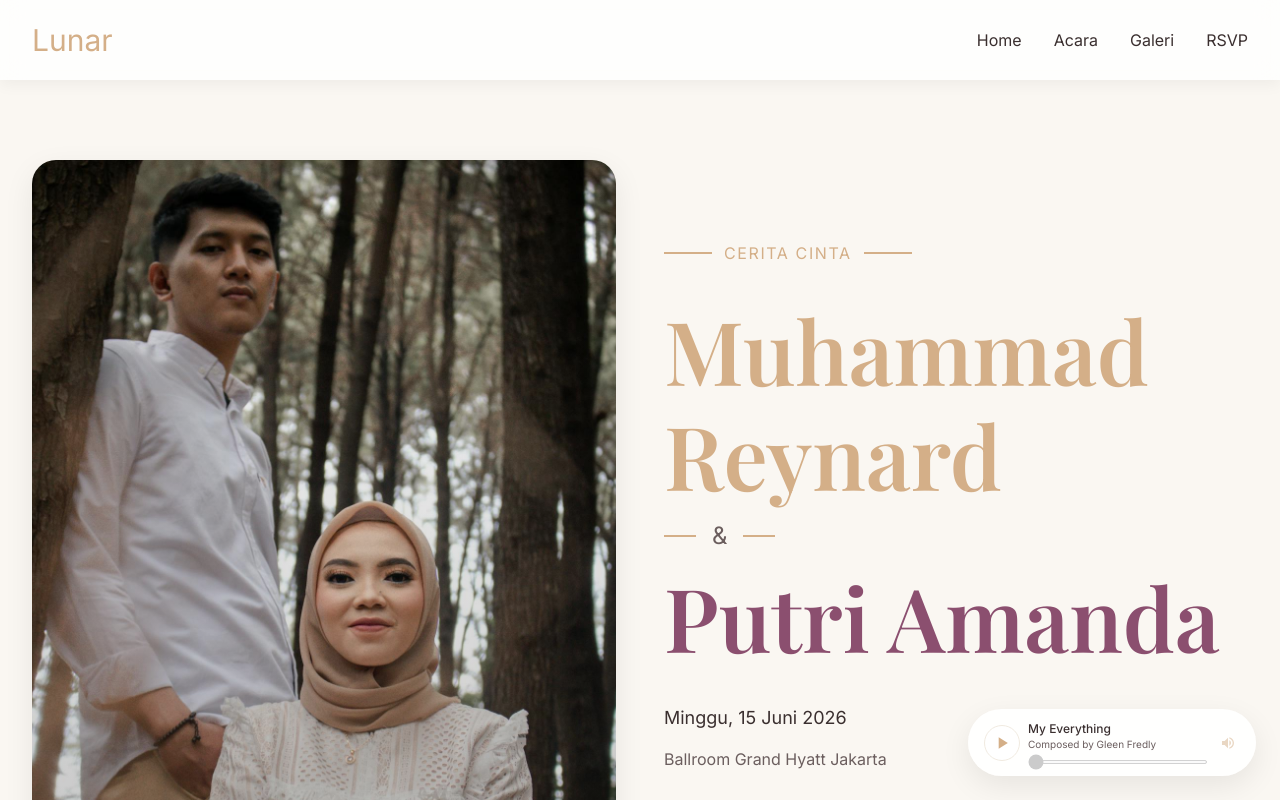
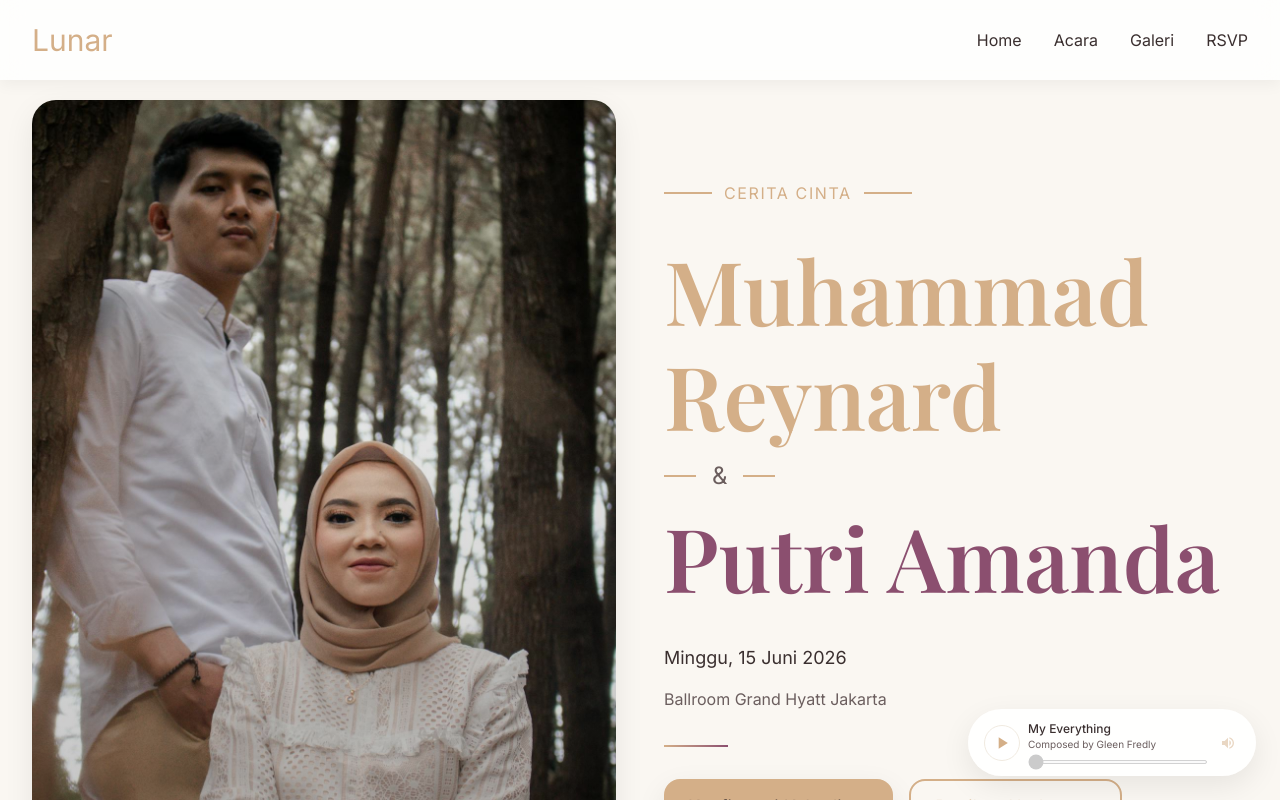
Before and after one commit to Callmerev95/lunar-invitation, a Next.js app: page / in a window 1280 px wide. Shown: the top 800 px of the page. Built offline with nearby package versions, Linux system fonts and the light colour scheme.

Commit message:
fix: increase padding section

```diff
--- a/src/components/sections/hero-section.tsx
+++ b/src/components/sections/hero-section.tsx
@@ -48,7 +48,7 @@ export const HeroSection: React.FC<HeroSectionProps> = ({
   return (
     <section
       id="hero"
-      className="relative w-full min-h-screen flex items-center justify-center overflow-hidden pt-24 md:pt-32 lg:pt-40"
+      className="relative w-full min-h-screen flex items-center justify-center overflow-hidden pt-20 md:pt-20 lg:pt-25 lg:pb-5"
     >
       {/* Background Gradient Overlay */}
       <div className="absolute inset-0 bg-gradient-gold-cream opacity-30 pointer-events-none" />
```
